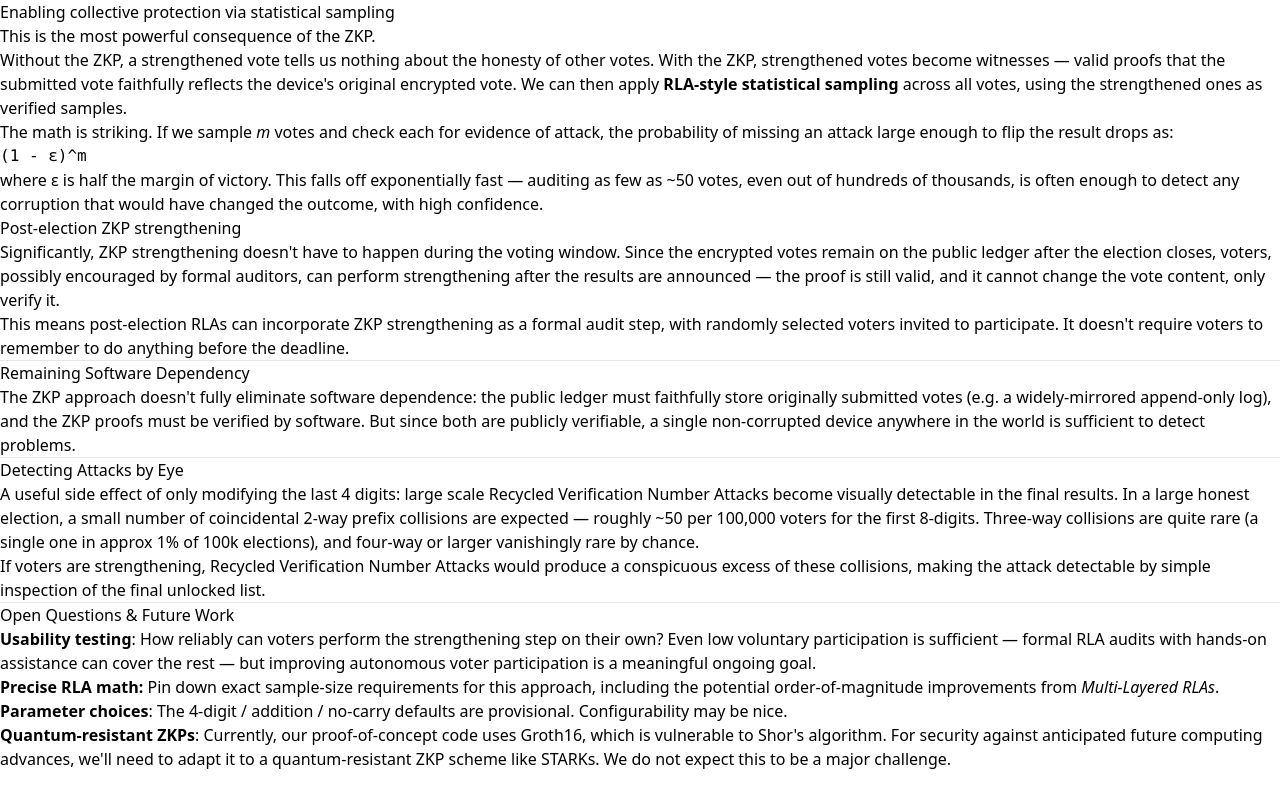
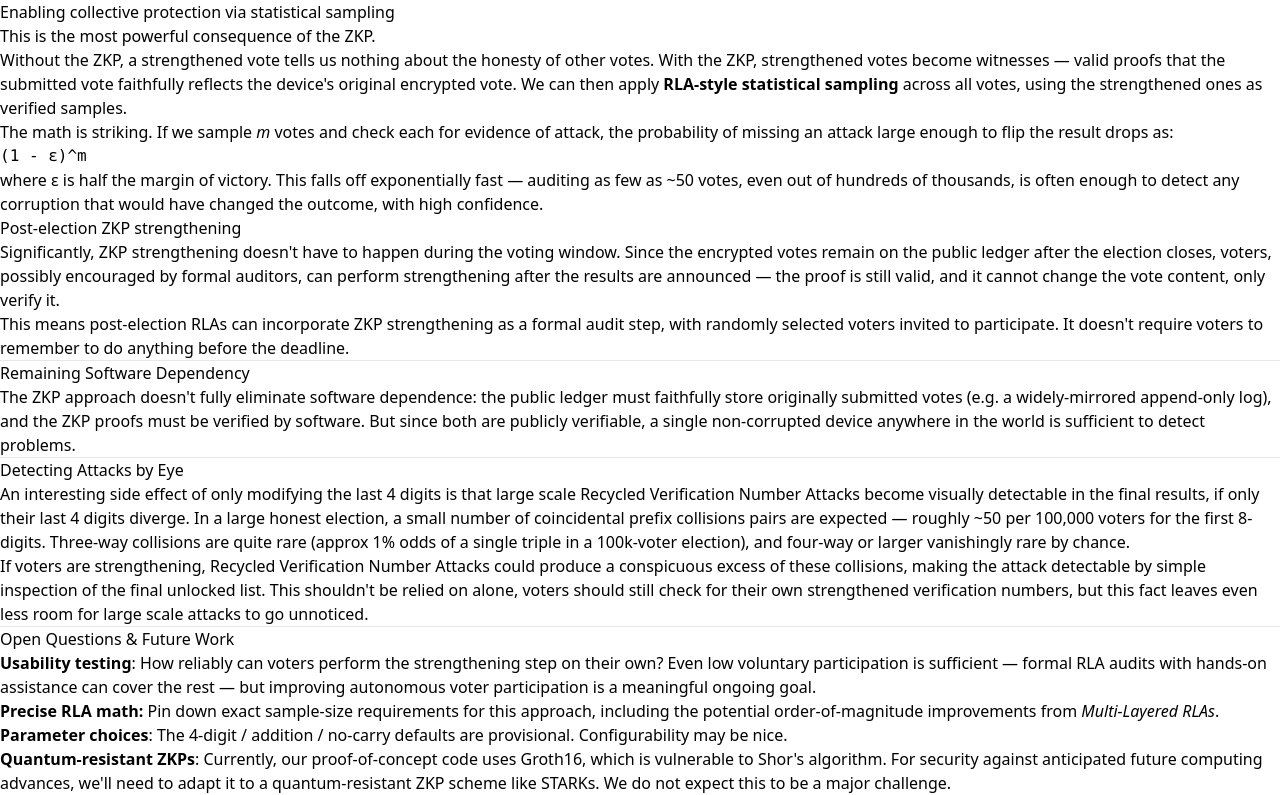
Before and after one commit to siv-org/docs.siv.org, a Next.js app: page /research-in-progress/strengthened-verif-nums in a window 1280 px wide. Shown: the part 1542-2337 px from the top of the page. Before the commit the page ends 2313 px from the top, so only its background shows below. Built offline with nearby package versions, Linux system fonts and the light colour scheme.

Commit message:
strengthened: Tweak section about detection-by-eye

```diff
--- a/pages/research-in-progress/strengthened-verif-nums.mdx
+++ b/pages/research-in-progress/strengthened-verif-nums.mdx
@@ -157,9 +157,9 @@ The ZKP approach doesn't fully eliminate software dependence: the public ledger
 
 ## Detecting Attacks by Eye
 
-A useful side effect of only modifying the last 4 digits: large scale Recycled Verification Number Attacks become visually detectable in the final results. In a large honest election, a small number of coincidental 2-way prefix collisions are expected — roughly ~50 per 100,000 voters for the first 8-digits. Three-way collisions are quite rare (a single one in approx 1% of 100k elections), and four-way or larger vanishingly rare by chance.
+An interesting side effect of only modifying the last 4 digits is that large scale Recycled Verification Number Attacks become visually detectable in the final results, if only their last 4 digits diverge. In a large honest election, a small number of coincidental prefix collisions pairs are expected — roughly ~50 per 100,000 voters for the first 8-digits. Three-way collisions are quite rare (approx 1% odds of a single triple in a 100k-voter election), and four-way or larger vanishingly rare by chance.
 
-If voters are strengthening, Recycled Verification Number Attacks would produce a conspicuous excess of these collisions, making the attack detectable by simple inspection of the final unlocked list.
+If voters are strengthening, Recycled Verification Number Attacks could produce a conspicuous excess of these collisions, making the attack detectable by simple inspection of the final unlocked list. This shouldn't be relied on alone, voters should still check for their own strengthened verification numbers, but this fact leaves even less room for large scale attacks to go unnoticed.
 
 ---
 
```
